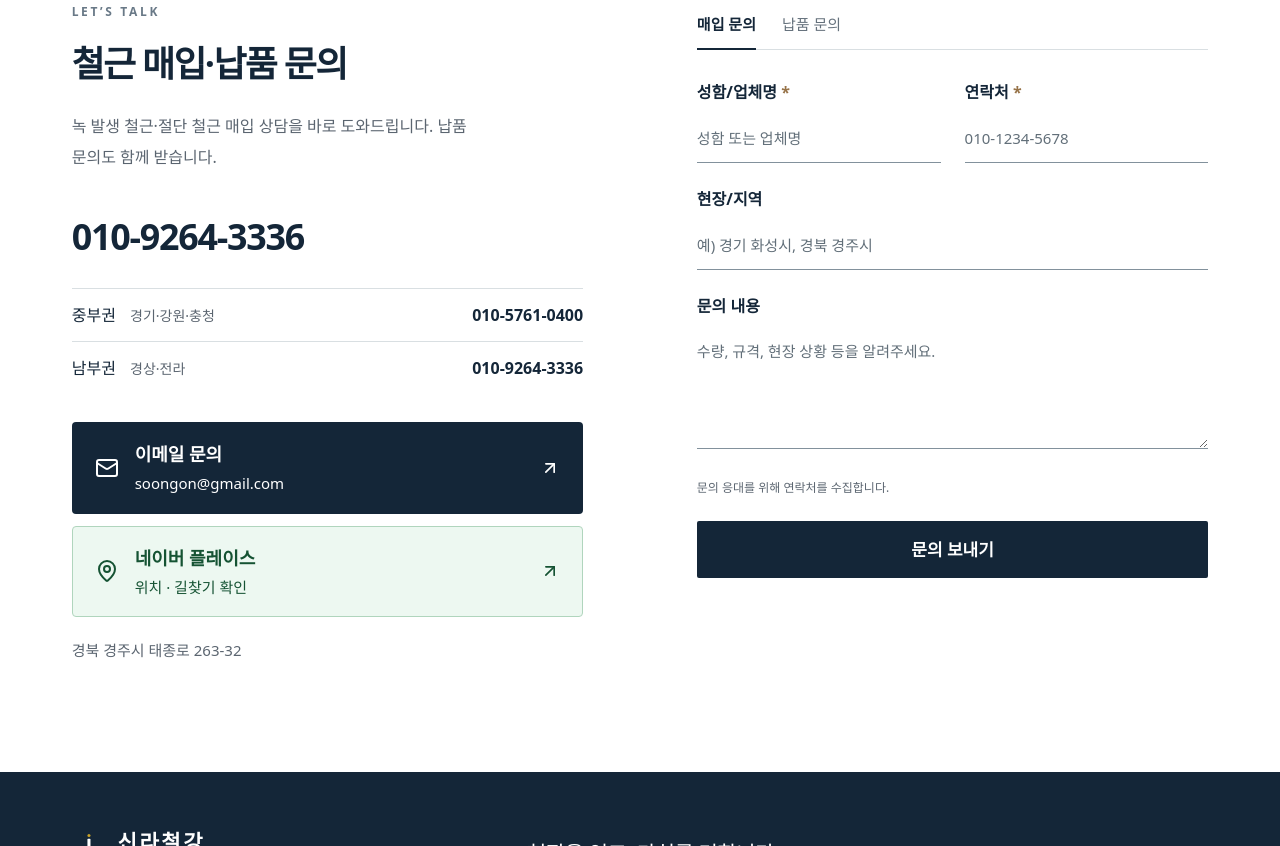
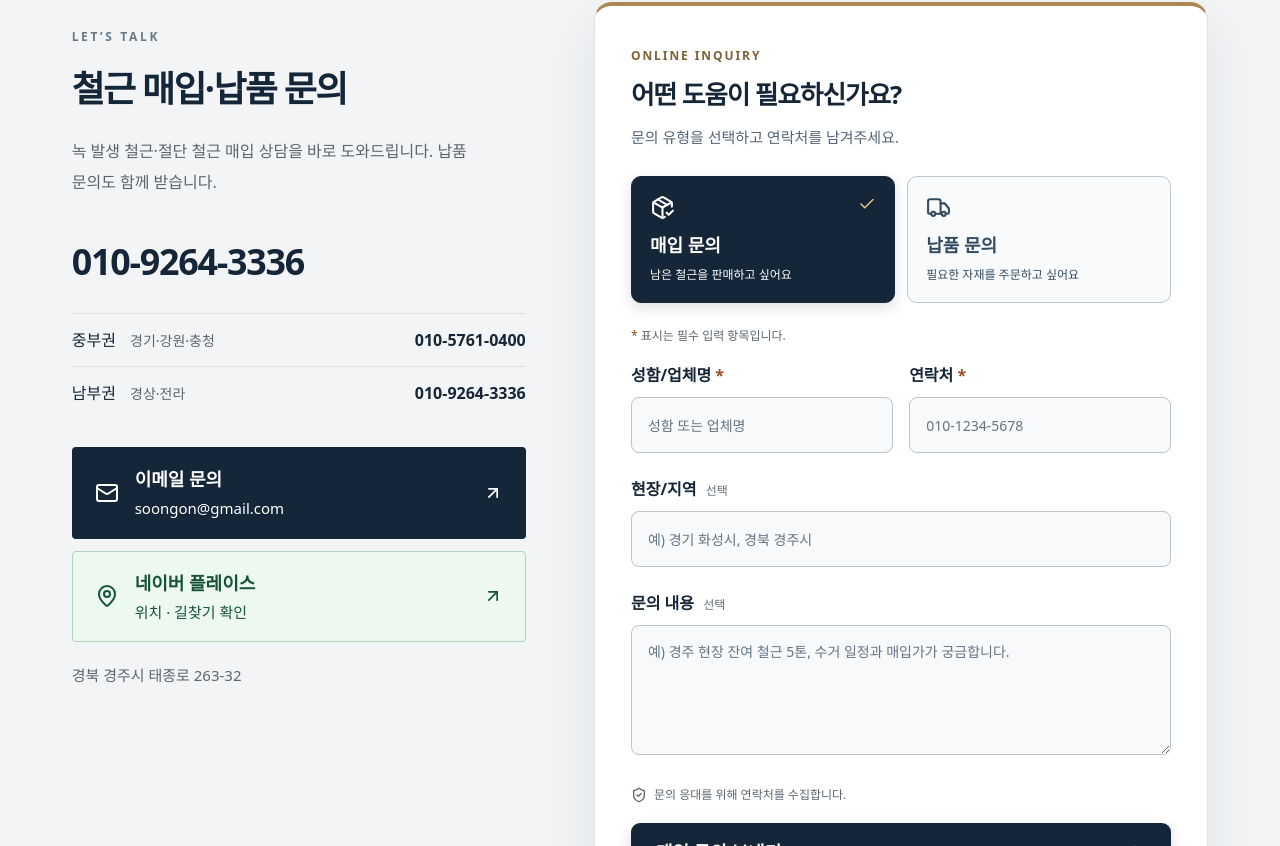
Before and after one commit to soongon/sl-steel, a Next.js app: page / in a window 1280 px wide. Shown: the part 3774-4620 px from the top of the page. Built offline with nearby package versions, Linux system fonts and the light colour scheme; no server answers; the database is empty; a web font is replaced by a local one.

Commit message:
Make contact form prominent with clear inquiry choices and inputs

```diff
--- a/app/(landing)/landing.css
+++ b/app/(landing)/landing.css
@@ -954,3 +954,44 @@
   .silla-contact-action strong { font-size: 17px; }
   .silla-contact-action small { font-size: 14px; }
 }
+
+/* A distinct, readable final conversion section. */
+.silla-contact { background: #f2f4f6; border-top: 1px solid #e0e5e9; }
+.silla-contact-grid { grid-template-columns: minmax(0, 0.85fr) minmax(0, 1.15fr); gap: 6%; align-items: start; }
+.silla-contact-grid > div:first-child { padding-top: 24px; }
+.silla-contact-form { background: #fff; border: 1px solid #dbe2e8; border-top: 4px solid #ac8754; border-radius: 18px; padding: 36px; box-shadow: 0 20px 60px rgb(20 38 56 / 8%); }
+.silla-form-heading { margin-bottom: 26px; }
+.silla-form-kicker { color: #806038; font-size: 12px; letter-spacing: .16em; font-weight: 700; }
+.silla-form-heading h3 { margin-top: 10px; font-size: clamp(23px, 2vw, 30px); font-weight: 750; letter-spacing: -.04em; word-break: keep-all; }
+.silla-form-heading p { margin-top: 10px; font-size: 15px; line-height: 1.7; color: #546474; word-break: keep-all; }
+.silla-inquiry-options { display: grid; grid-template-columns: 1fr 1fr; gap: 12px; }
+.silla-inquiry-options button { position: relative; display: flex; align-items: flex-start; flex-direction: column; gap: 12px; text-align: left; padding: 18px; border: 1px solid #bbc7d1; border-radius: 10px; background: #f8fafb; color: #344b60; transition: background .2s, border-color .2s; }
+.silla-inquiry-options button:hover { background: #edf2f6; border-color: #526b80; }
+.silla-inquiry-options button[aria-pressed="true"] { background: #142638; border-color: #142638; color: #fff; box-shadow: 0 5px 14px rgb(20 38 56 / 15%); }
+.silla-inquiry-options strong { display: block; font-size: 18px; font-weight: 700; }
+.silla-inquiry-options small { display: block; font-size: 12px; margin-top: 6px; line-height: 1.6; word-break: keep-all; }
+.silla-option-check { position: absolute; top: 18px; right: 18px; color: #e7c38d; }
+.silla-required-note { margin-bottom: 18px; font-size: 12px; color: #5b6570; }
+.silla-required-note span, .silla-contact-form label span { color: #985021; }
+.silla-contact-form label small { margin-left: 5px; font-size: 12px; font-weight: 400; color: #626f79; }
+.silla-form-row { gap: 16px; }
+.silla-contact-form :where(input, textarea) { background: #f7f9fb; border: 1px solid #b9c5cf; border-radius: 8px; padding: 15px 16px; min-height: 54px; color: #142638; transition: background .2s, border-color .2s; }
+.silla-contact-form :where(input, textarea):focus { background: #fff; border-color: #3e6483; outline: 3px solid #dde9f3; outline-offset: 1px; }
+.silla-contact-form :where(input, textarea)::placeholder { font-size: 14px; color: #657482; }
+.silla-contact-form textarea { min-height: 130px; }
+.silla-contact-form .silla-privacy { display: flex; align-items: flex-start; gap: 7px; line-height: 1.6; margin-bottom: 18px; }
+.silla-privacy svg { flex-shrink: 0; margin-top: 2px; }
+.silla-contact-form .silla-submit { min-height: 60px; border-radius: 9px; font-size: 18px; font-weight: 700; justify-content: space-between; padding-inline: 24px; box-shadow: 0 6px 16px rgb(20 38 56 / 16%); }
+@media (max-width: 1023px) {
+  .silla-contact-grid { grid-template-columns: 1fr; gap: 40px; }
+  .silla-contact-grid > div:first-child { padding-top: 0; }
+}
+@media (max-width: 767px) {
+  .silla-contact-form { padding: 24px 18px; border-radius: 14px; }
+  .silla-form-heading h3 { font-size: 23px; }
+  .silla-inquiry-options { gap: 8px; }
+  .silla-inquiry-options button { padding: 14px 12px; }
+  .silla-inquiry-options strong { font-size: 16px; }
+  .silla-option-check { top: 14px; right: 12px; }
+  .silla-contact-form .silla-submit { font-size: 16px; padding-inline: 18px; }
+}
--- a/components/sections/ContactSection.tsx
+++ b/components/sections/ContactSection.tsx
@@ -2,7 +2,7 @@
 
 import { useEffect, useRef, useState, startTransition } from "react";
 import { SITE, INQUIRY_TYPES, type InquiryType } from "@/lib/site";
-import { Mail, MapPin, ArrowUpRight } from "lucide-react";
+import { Mail, MapPin, ArrowUpRight, ArrowRight, PackageCheck, Truck, Check, ShieldCheck } from "lucide-react";
 import { submitInquiry } from "@/lib/inquiries";
 
 function resolveTypeFromHash(): InquiryType {
@@ -132,6 +132,11 @@ export default function ContactSection() {
           <p className="silla-contact-address">{SITE.footer.address.full}</p>
         </div>
         <div className="silla-contact-form">
+          <div className="silla-form-heading">
+            <span className="silla-form-kicker">ONLINE INQUIRY</span>
+            <h3>어떤 도움이 필요하신가요?</h3>
+            <p>문의 유형을 선택하고 연락처를 남겨주세요.</p>
+          </div>
           {submitted ? (
             <div className="silla-form-success" role="status">
               <h3>문의가 접수되었습니다</h3>
@@ -146,7 +151,7 @@ export default function ContactSection() {
             </div>
           ) : (
             <form ref={formRef} onSubmit={handleSubmit}>
-              <div className="silla-tabs" aria-label="문의 구분">
+              <div className="silla-inquiry-options" role="group" aria-label="문의 구분">
                 {INQUIRY_TYPES.map((type) => (
                   <button
                     key={type}
@@ -154,10 +159,13 @@ export default function ContactSection() {
                     aria-pressed={inquiryType === type}
                     onClick={() => setInquiryType(type)}
                   >
-                    {type}
+                    {type === INQUIRY_TYPES[0] ? <PackageCheck size={25} aria-hidden="true" /> : <Truck size={25} aria-hidden="true" />}
+                    <span><strong>{type}</strong><small>{type === INQUIRY_TYPES[0] ? "남은 철근을 판매하고 싶어요" : "필요한 자재를 주문하고 싶어요"}</small></span>
+                    {inquiryType === type && <Check className="silla-option-check" size={18} aria-hidden="true" />}
                   </button>
                 ))}
               </div>
+              <p className="silla-required-note"><span>*</span> 표시는 필수 입력 항목입니다.</p>
               <div className="silla-form-row">
                 <div>
                   <label htmlFor="contact-name">
@@ -189,7 +197,7 @@ export default function ContactSection() {
                 </div>
               </div>
               <div>
-                <label htmlFor="contact-location">{fields.location}</label>
+                <label htmlFor="contact-location">{fields.location} <small>선택</small></label>
                 <input
                   id="contact-location"
                   name="location"
@@ -198,15 +206,15 @@ export default function ContactSection() {
                 />
               </div>
               <div>
-                <label htmlFor="contact-message">{fields.message}</label>
+                <label htmlFor="contact-message">{fields.message} <small>선택</small></label>
                 <textarea
                   id="contact-message"
                   name="message"
                   rows={4}
-                  placeholder="수량, 규격, 현장 상황 등을 알려주세요."
+                  placeholder={inquiryType === INQUIRY_TYPES[0] ? "예) 경주 현장 잔여 철근 5톤, 수거 일정과 매입가가 궁금합니다." : "예) 철근 D13 3톤, 경주 현장 납품 일정과 견적을 알고 싶습니다."}
                 />
               </div>
-              <p className="silla-privacy">{privacy}</p>
+              <p className="silla-privacy"><ShieldCheck size={16} aria-hidden="true" />{privacy}</p>
               {error && (
                 <p className="silla-form-error" role="alert">
                   {error}
@@ -217,7 +225,8 @@ export default function ContactSection() {
                 disabled={submitting}
                 className="silla-button silla-submit"
               >
-                {submitting ? "접수 중..." : "문의 보내기"}
+                {submitting ? "접수 중..." : `${inquiryType} 보내기`}
+                <ArrowRight size={22} aria-hidden="true" />
               </button>
             </form>
           )}
```
